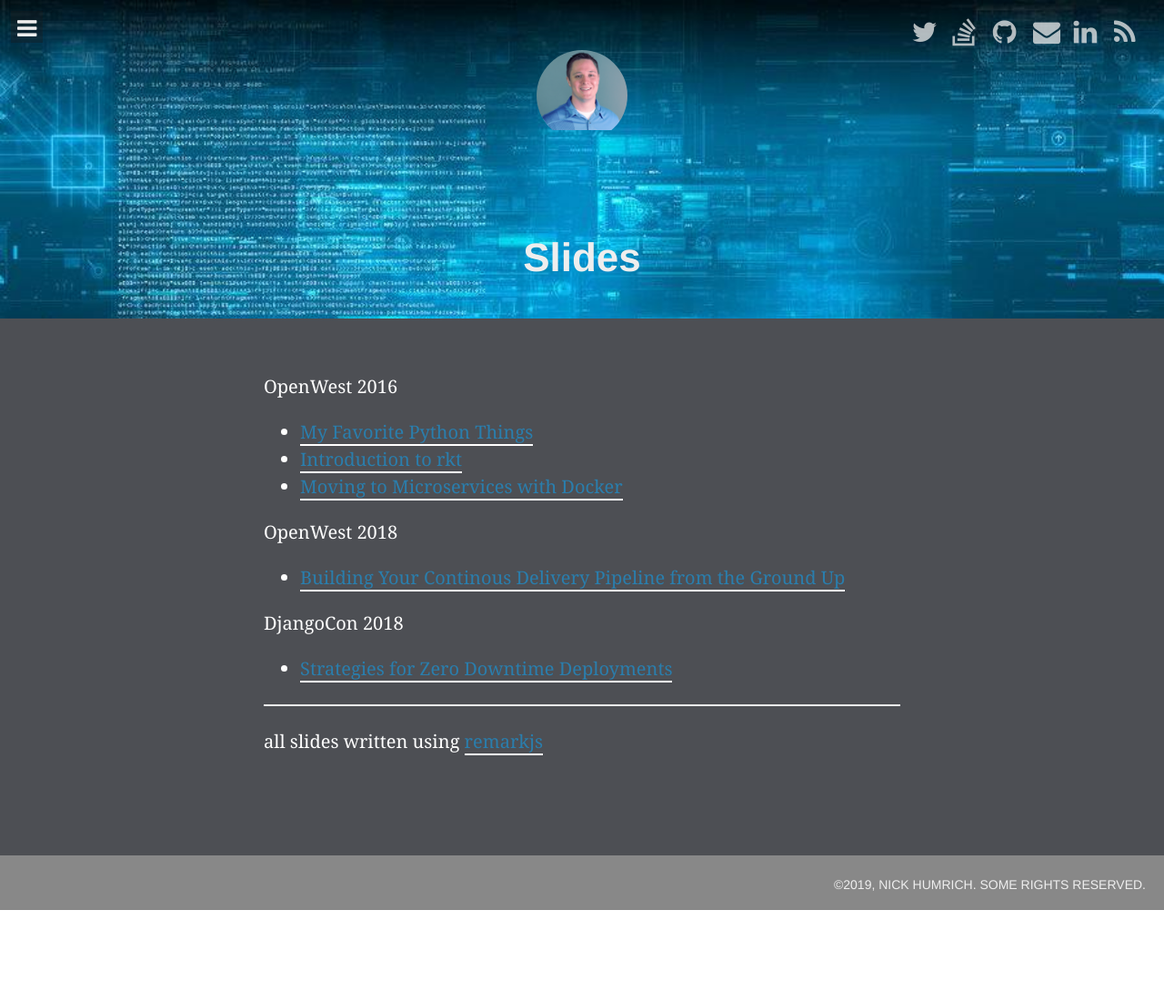
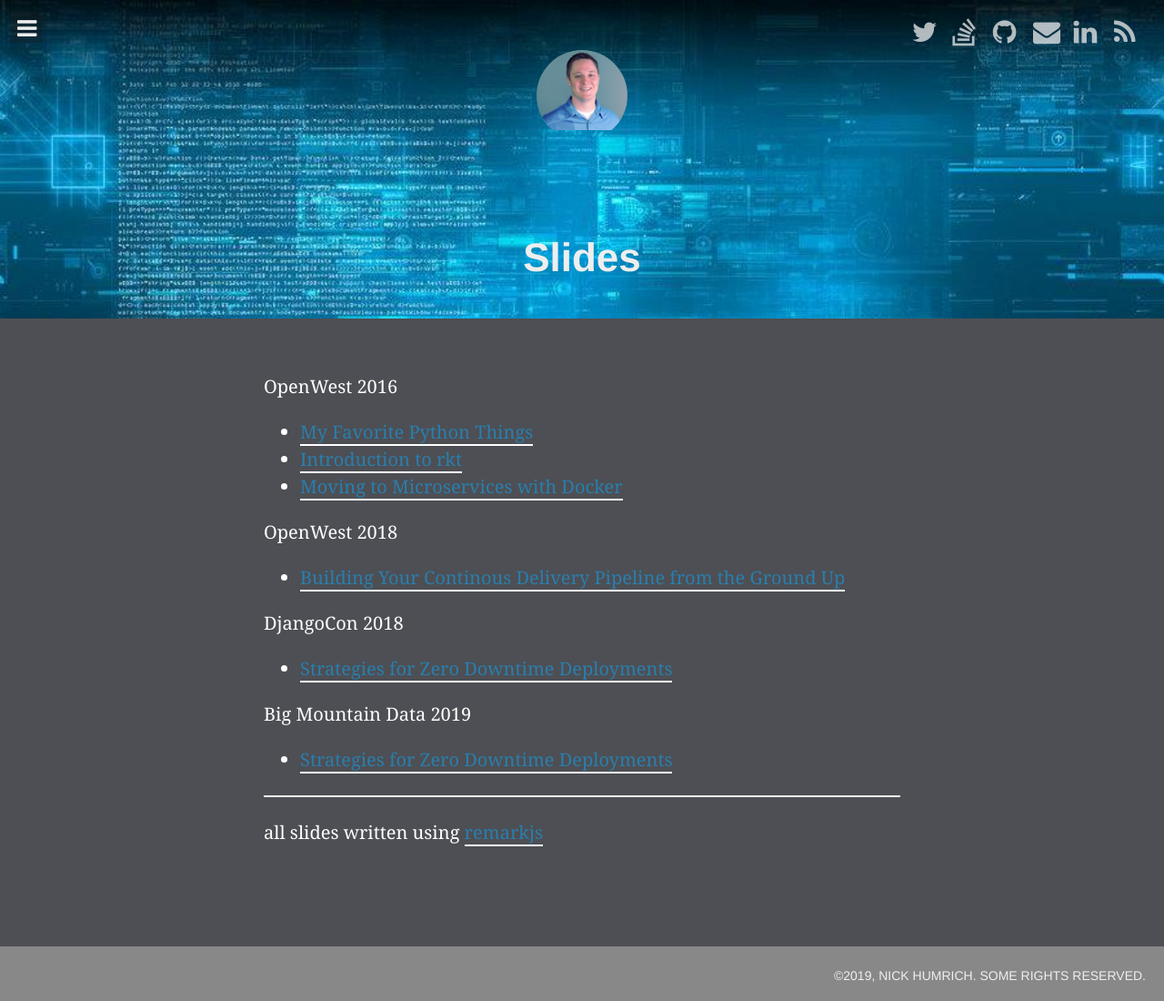
Before and after one commit to nhumrich/blog, a Jekyll site: the page built from slides.md, in a window 1280 px wide. Shown: the whole page at 91% size. Built offline with Jekyll 4.4.1, drawn with Linux system fonts in a browser that asks for light colours; nearby versions of some CDN libraries; some web fonts are replaced; comment, search, counter and statistics services are not loaded; before the commit the page ends 1000 px from its top, so only the background shows below that.

Commit message:
Add slide reference

```diff
--- a/slides.md
+++ b/slides.md
@@ -18,5 +18,9 @@
 
 * [Strategies for Zero Downtime Deployments](/slides/zero-downtime-deployments.html)
 
+Big Mountain Data 2019
+
+* [Strategies for Zero Downtime Deployments](/slides/zero-downtime-deployments-utahgeek.html)
+
 ----
 all slides written using [remarkjs](https://github.com/gnab/remark)
```
